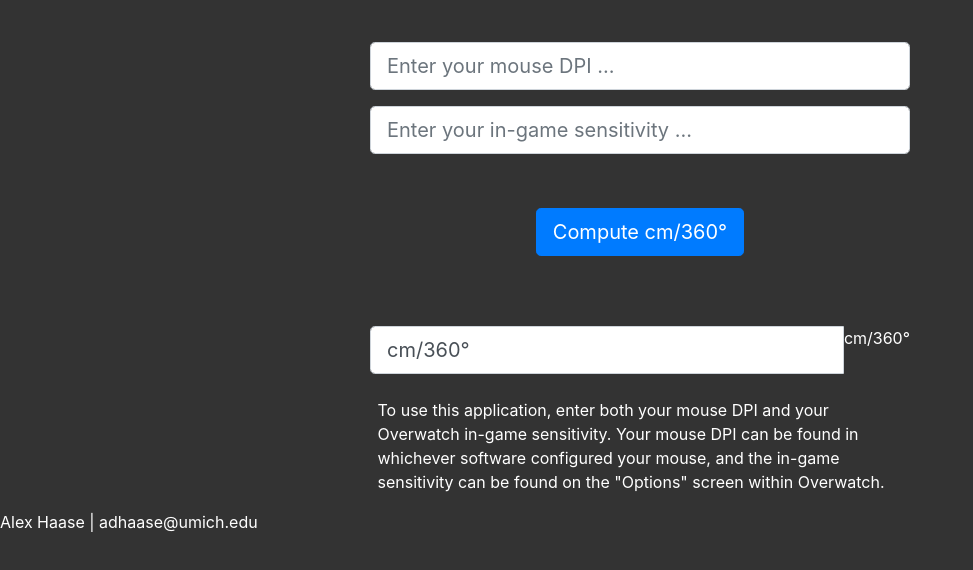
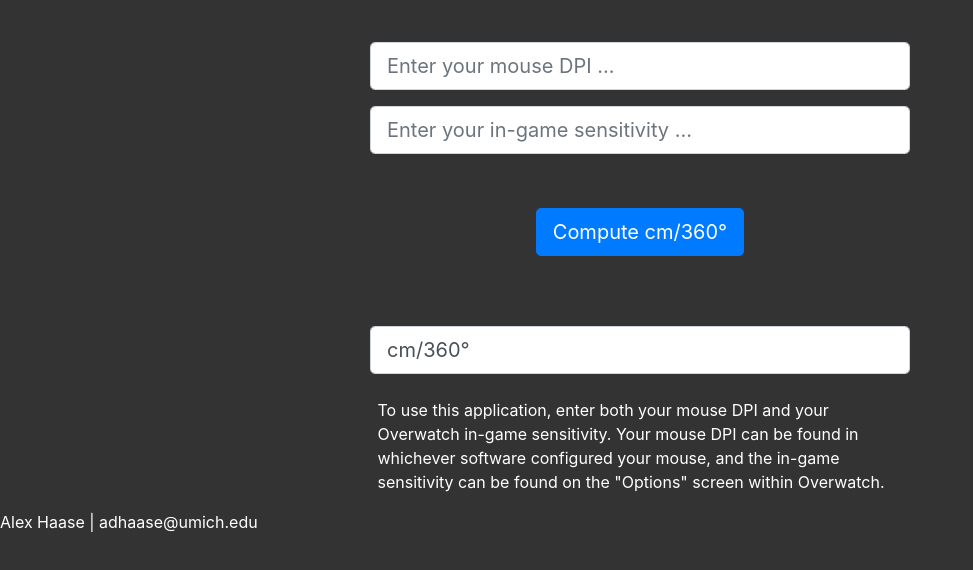
Before and after one commit to adhaase/Overwatch-cm-360, a plain HTML site: page index.html in a window 1280 px wide. Shown: the part 226-796 px from the top of the page, without its empty margins (0-973 px from the left). Drawn offline with nearby package versions, Linux system fonts and the light colour scheme.

Commit message:
updated the html file, removed the span class tag

```diff
--- a/index.html
+++ b/index.html
@@ -42,7 +42,7 @@
                 <br>
                 <div class="input-group">
                     <input id="cm360Result_id" type="text" class="form-control form-control-lg" name="TextBox3" value="cm/360°">
-                    <span class="input-group-addon">cm/360°</span>
+                    <!--<span class="input-group-addon">cm/360°</span> -->
                 </div>
                 <br>
             </div>
```
